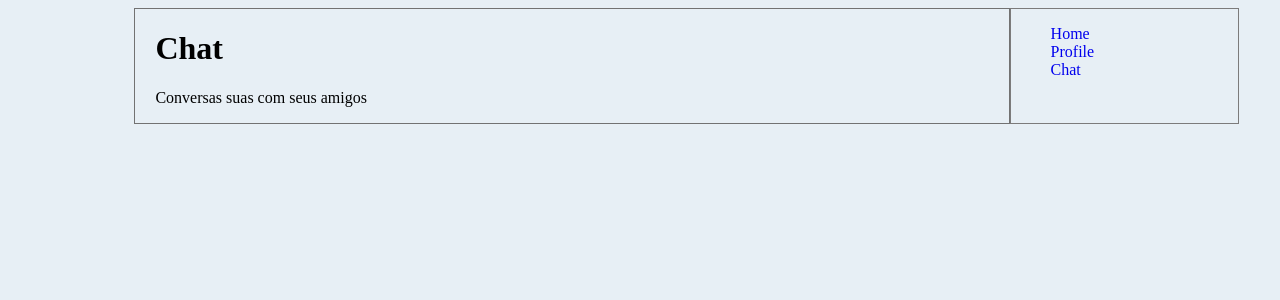
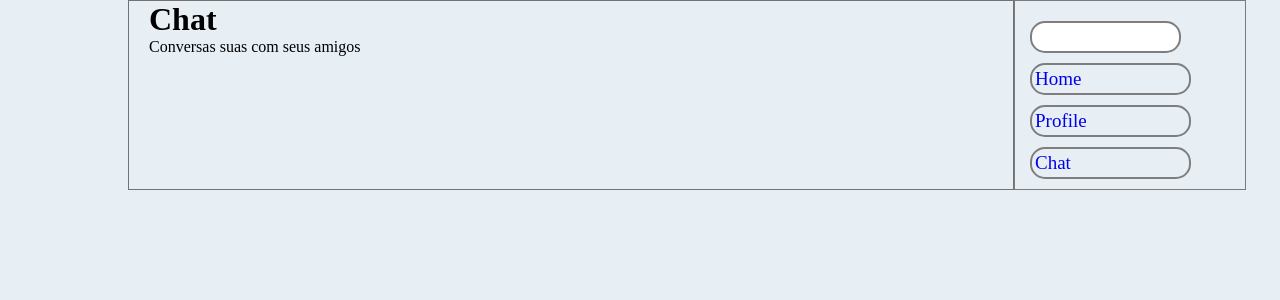
Before and after one commit to JozPedro23zx/Social_Link_Client, a React (Create React App) app: page /chat in a window 1280 px wide. Shown: the top 300 px of the page. Built offline with nearby package versions, Linux system fonts and the light colour scheme.

Commit message:
NavbarStyle

```diff
--- a/src/components/Navbar.js
+++ b/src/components/Navbar.js
@@ -1,18 +1,22 @@
 import {Link} from 'react-router-dom'
+import '../customStyles/Navbar.css'
 
 function Navbar(){
     return(
+      <div className='options'>
+        <input type="search"></input>
         <ul>
           <li>
-          <Link to="/">Home</Link>
+            <Link to="/"><p className='link'>Home</p></Link>
           </li>
           <li>
-          <Link to="/profile">Profile</Link>
+            <Link to="/profile"><p className='link'>Profile</p></Link>
           </li>
           <li>
-          <Link to="/chat">Chat</Link>
+            <Link to="/chat"><p className='link'>Chat</p></Link>
           </li>
         </ul>
+      </div>
     )
 }
 
--- a/src/customStyles/App.css
+++ b/src/customStyles/App.css
@@ -1,3 +1,8 @@
+*{
+    margin: 0;
+    padding: 0;
+}
+
 ul{
    list-style-type: none;
 }
--- /dev/null
+++ b/src/customStyles/Navbar.css
@@ -0,0 +1,15 @@
+.navbar .options{
+    padding-top: 20px;
+    padding-left: 15px;
+}
+
+.navbar .options input, .navbar .options .link{
+    padding: 3px;
+    margin-bottom: 10px;
+    width: 70%;
+
+    border: 2px solid rgb(126, 126, 126);
+    border-radius: 15px;
+    font-size: 19px;
+
+}
```
Lines whose indentation alone changed are shown as unchanged.
